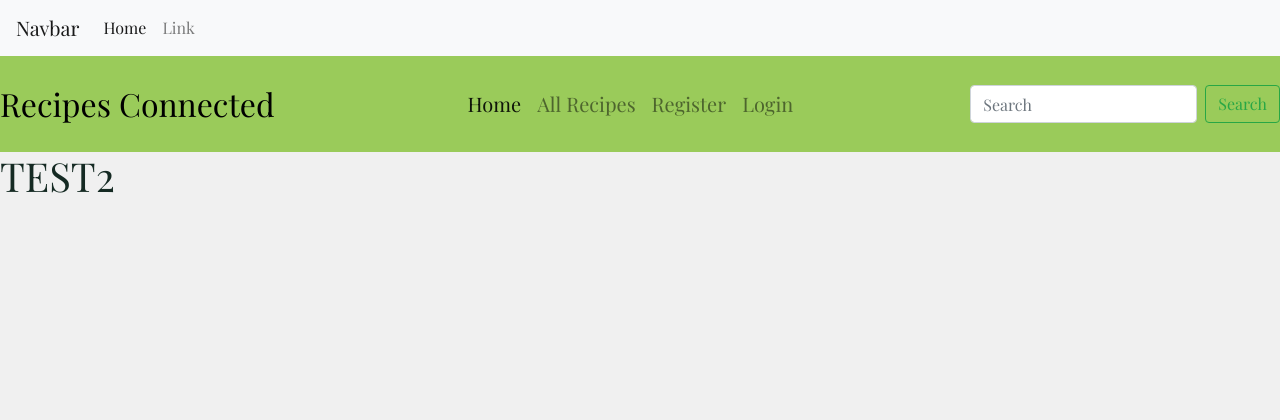
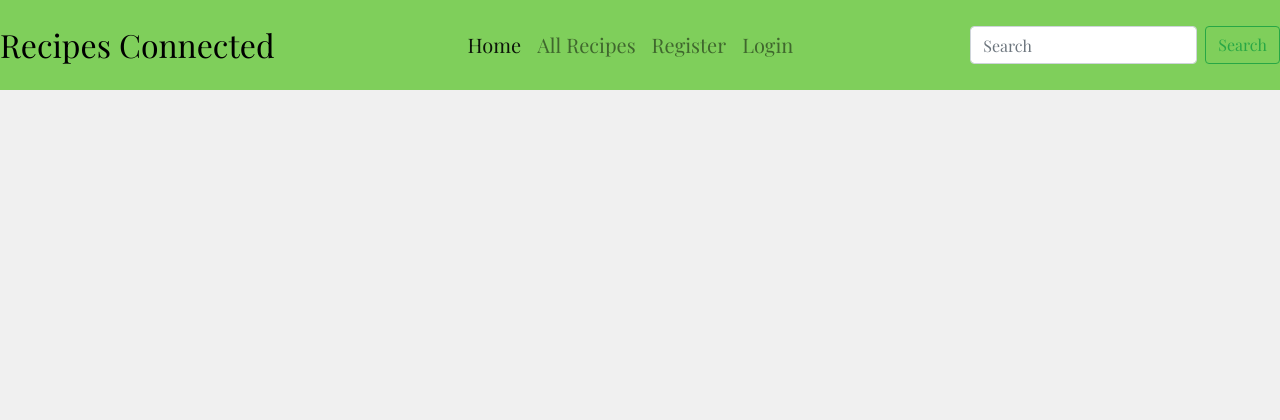
Before and after one commit to MatthewYong/recipes-connected, a Flask app: page / in a window 1280 px wide. Shown: the top 420 px of the page. Run offline with Flask 2, Linux system fonts and the light colour scheme; some libraries are stand-ins or nearby versions.

Commit message:
Changed css link to dynamic flask link

```diff
--- a/static/css/style.css
+++ b/static/css/style.css
@@ -31,9 +31,9 @@ footer{
     color: rgb(79, 136, 6);
 }
 
-#nav-bg-colour{
-    background-color:rgba(120, 189, 29, 0.705);
-    padding: 1.2rem 0 1.2rem 0;
+#navbar-custom{
+    background-color:rgba(82, 194, 30, 0.705);
+    padding: 1rem 0 1rem 0;
 }
 
 #logo{
--- a/templates/base.html
+++ b/templates/base.html
@@ -11,33 +11,14 @@
     <script src="https://kit.fontawesome.com/5c1546936d.js" crossorigin="anonymous"></script>
 
     <!--Link to css files-->
-    <link rel="stylesheet" href="static/css/style.css">
+    <link rel="stylesheet" href="{{ url_for('static', filename='css/style.css') }}">
 
     <title>Recipes Connected</title>
 </head>
 
 
 <body>
-<nav class="navbar navbar-expand-lg navbar-light bg-light">
-  <a class="navbar-brand" href="#">Navbar</a>
-  <button class="navbar-toggler" type="button" data-toggle="collapse" data-target="#navbarSupportedContent" aria-controls="navbarSupportedContent" aria-expanded="false" aria-label="Toggle navigation">
-    <span class="navbar-toggler-icon"></span>
-  </button>
-
-  <div class="collapse navbar-collapse" id="navbarSupportedContent">
-    <ul class="navbar-nav mr-auto">
-      <li class="nav-item active">
-        <a class="nav-link" href="#">Home <span class="sr-only">(current)</span></a>
-      </li>
-      <li class="nav-item">
-        <a class="nav-link" href="#">Link</a>
-      </li>
-
-    </ul>
-
-  </div>
-</nav>
-    <nav class="navbar navbar-expand-lg navbar-light" id="nav-bg-colour">
+    <nav class="navbar navbar-expand-lg navbar-light" id="navbar-custom">
         <a class="navbar-brand nav-hover lg-font" id="logo" href="{{url_for('home')}}">Recipes Connected</a>
         <button class="navbar-toggler" type="button" data-toggle="collapse" data-target="#navbarNav" aria-controls="navbarNav" aria-expanded="false" aria-label="Toggle navigation">
             <span class="navbar-toggler-icon"></span>
--- a/templates/index.html
+++ b/templates/index.html
@@ -1,5 +1,7 @@
-{% extends 'base.html' %}
+{% extends 'base.html' %} {% block content %}
+<section>
 
-{% block content %}
-<h1>TEST2</h1>
+
+
+</section>
 {% endblock %}
```
Also changed, not shown: 1 other file.
